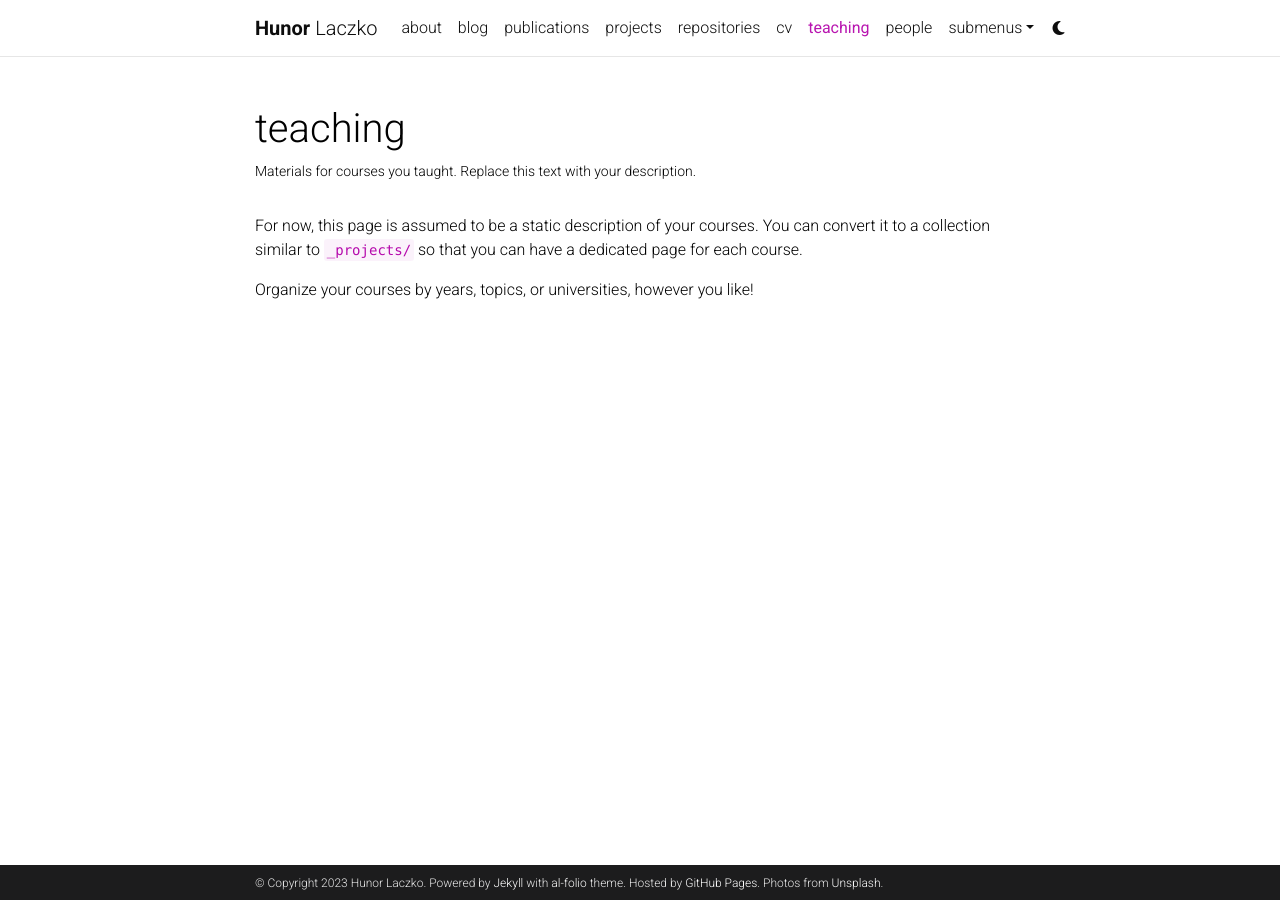
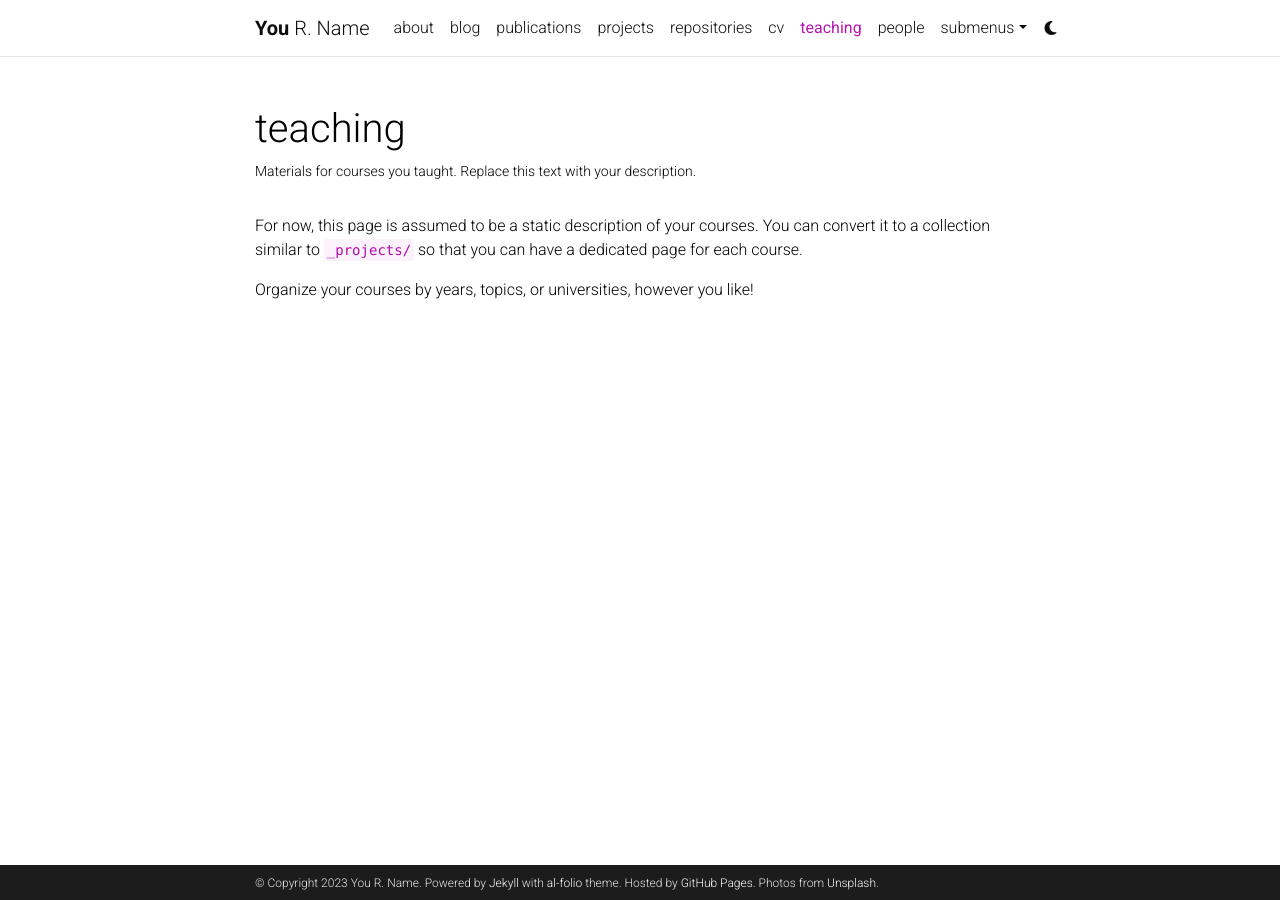
Before and after one commit to HunorLaczko/hunorlaczko.github.io, a Jekyll site: the page built from _pages/teaching.md, in a window 1280 px wide. Built offline with Jekyll 4.4.1, drawn with Linux system fonts in a browser that asks for light colours; comment, search, counter and statistics services are not loaded; a style sheet for code colours, icons or effects is not loaded.

Commit message:
chore(template): merge template changes :up:

```diff
--- a/_config.yml
+++ b/_config.yml
@@ -3,10 +3,10 @@
 # -----------------------------------------------------------------------------
 
 title: blank # the website title (if blank, full name will be used instead)
-first_name: Hunor
-middle_name:
-last_name: Laczko
-email: hunor.laczko@uab.cat
+first_name: You
+middle_name: R.
+last_name: Name
+email: you@example.com
 description: > # the ">" symbol means to ignore newlines until "footer_text:"
   A simple, whitespace theme for academics. Based on [*folio](https://github.com/bogoli/-folio) design.
 footer_text: >
@@ -18,8 +18,8 @@ keywords: jekyll, jekyll-theme, academic-website, portfolio-website  # add your
 lang: en # the language of your site (for example: en, fr, cn, ru, etc.)
 icon: ⚛️  # the emoji used as the favicon (alternatively, provide image name in /assets/img/)
 
-url: https://hunorlaczko.github.io # the base hostname & protocol for your site
-baseurl: / # the subpath of your site, e.g. /blog/
+url: https://alshedivat.github.io # the base hostname & protocol for your site
+baseurl: /al-folio # the subpath of your site, e.g. /blog/
 last_updated: false # set to true if you want to display last updated in the footer
 impressum_path:  # set to path to include impressum link in the footer, use the same path as permalink in a page, helps to conform with EU GDPR
 
```
